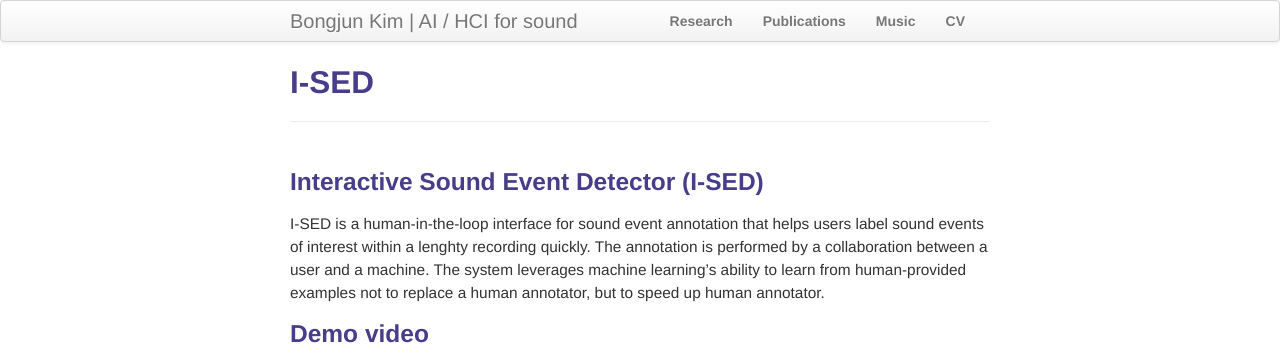
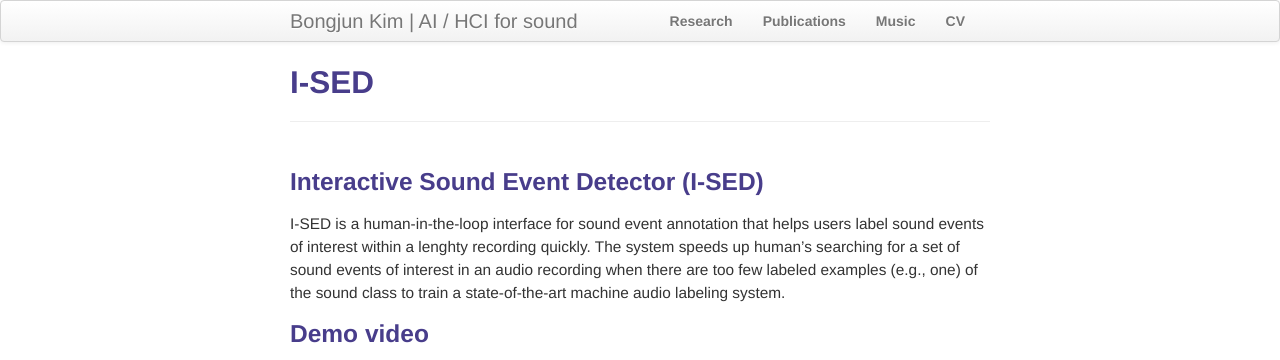
Before and after one commit to bongjun/bongjun.github.io, a Jekyll site: the page built from pages/projects/ised.md, in a window 1280 px wide, cut to the strip 0-360 px from the top of the page. Built offline with Jekyll 4.4.1, drawn with Linux system fonts in a browser that asks for light colours.

Commit message:
Update ised.md

```diff
--- a/pages/projects/ised.md
+++ b/pages/projects/ised.md
@@ -4,7 +4,7 @@ title: I-SED
 description: Interactive Sound Event Detector
 ---
 ### Interactive Sound Event Detector (I-SED)
-I-SED is a human-in-the-loop interface for sound event annotation that helps users label sound events of interest within a lenghty recording quickly. The annotation is performed by a collaboration between a user and a machine. The system leverages machine learning's ability to learn from human-provided examples not to replace a human annotator, but to speed up human annotator.
+I-SED is a human-in-the-loop interface for sound event annotation that helps users label sound events of interest within a lenghty recording quickly. The system speeds up human's searching for a set of sound events of interest in an audio recording when there are too few labeled examples (e.g., one) of the sound class to train a state-of-the-art machine audio labeling system.
 
 ### Demo video
 <iframe width="560" height="315" src="https://www.youtube.com/embed/Ss2eGSW4_4w" frameborder="0" allow="accelerometer; autoplay; encrypted-media; gyroscope; picture-in-picture" allowfullscreen></iframe>
```
